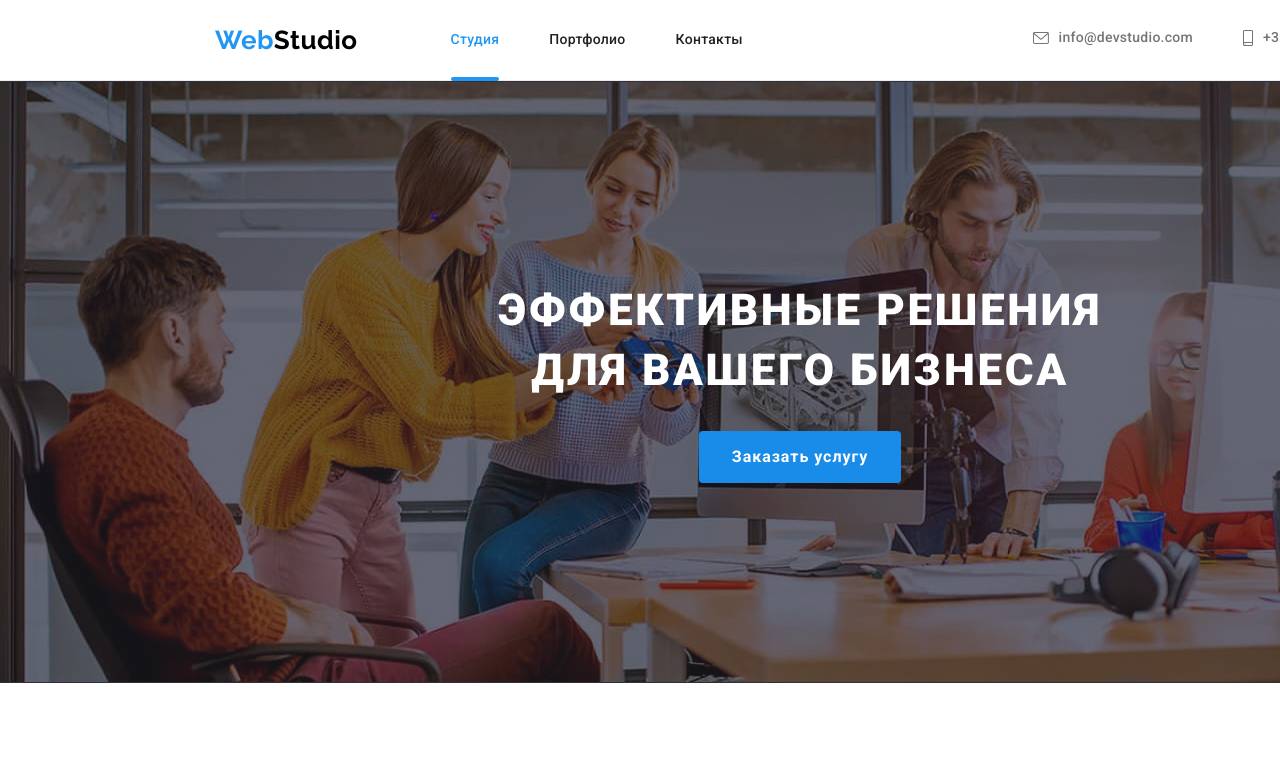
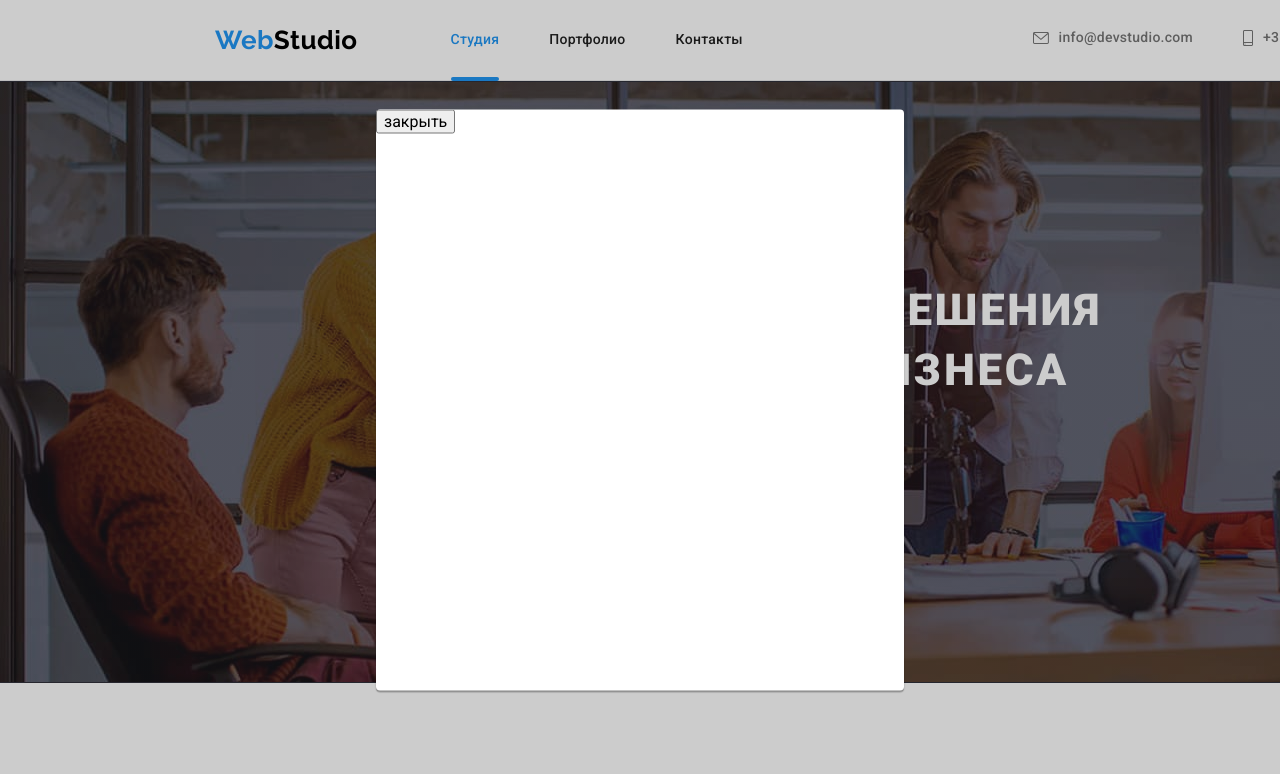
Before and after one commit to slavad156/goit-markup-hw-05, a plain HTML site: page index.html in a window 1280 px wide. Both pictures are taken after a click on the button "Заказать услугу". Shown: the top 774 px of the page. Drawn offline with nearby package versions, Linux system fonts and the light colour scheme.

Commit message:
создает модальное окно

```diff
--- a/css/styles.css
+++ b/css/styles.css
@@ -636,9 +636,6 @@ img {
 
 .card-thumb {
   position: relative;
-  width: 370px;
-  height: 294px;
-
   overflow: hidden;
 }
 
@@ -666,3 +663,33 @@ img {
 .products .item:hover .overlay {
   transform: translatey(0);
 }
+
+/* Modal */
+.backdrop {
+  position: fixed;
+  top: 0;
+  left: 0;
+  width: 100%;
+  height: 100%;
+  background-color: rgba(0, 0, 0, 0.2);
+}
+
+.backdrop.is-hidden {
+  opacity: 0;
+  pointer-events: none;
+}
+
+.modal {
+  position: absolute;
+  top: 50%;
+  left: 50%;
+  transform: translate(-50%, -50%);
+
+  min-width: 528px;
+  min-height: 581px;
+
+  background: var(--white-color);
+  box-shadow: 0px 1px 3px rgba(0, 0, 0, 0.12), 0px 1px 1px rgba(0, 0, 0, 0.14),
+    0px 2px 1px rgba(0, 0, 0, 0.2);
+  border-radius: 4px;
+}
--- a/index.html
+++ b/index.html
@@ -57,7 +57,7 @@
             Эффективные решения <br />
             для вашего бизнеса
           </h1>
-          <button type="button" class="hero-button">Заказать услугу</button>
+          <button type="button" class="hero-button" data-modal-open>Заказать услугу</button>
         </div>
       </section>
 
@@ -426,5 +426,13 @@
         </div>
       </div>
     </footer>
+
+    <div class="backdrop is-hidden" data-modal>
+      <div class="modal">
+        <button data-modal-close>закрыть</button>
+      </div>
+    </div>
+
+    <script src="./js/modal.js"></script>
   </body>
 </html>
--- /dev/null
+++ b/js/modal.js
@@ -0,0 +1,14 @@
+(() => {
+  const refs = {
+    openModalBtn: document.querySelector('[data-modal-open]'),
+    closeModalBtn: document.querySelector('[data-modal-close]'),
+    modal: document.querySelector('[data-modal]'),
+  };
+
+  refs.openModalBtn.addEventListener('click', toggleModal);
+  refs.closeModalBtn.addEventListener('click', toggleModal);
+
+  function toggleModal() {
+    refs.modal.classList.toggle('is-hidden');
+  }
+})();
```
